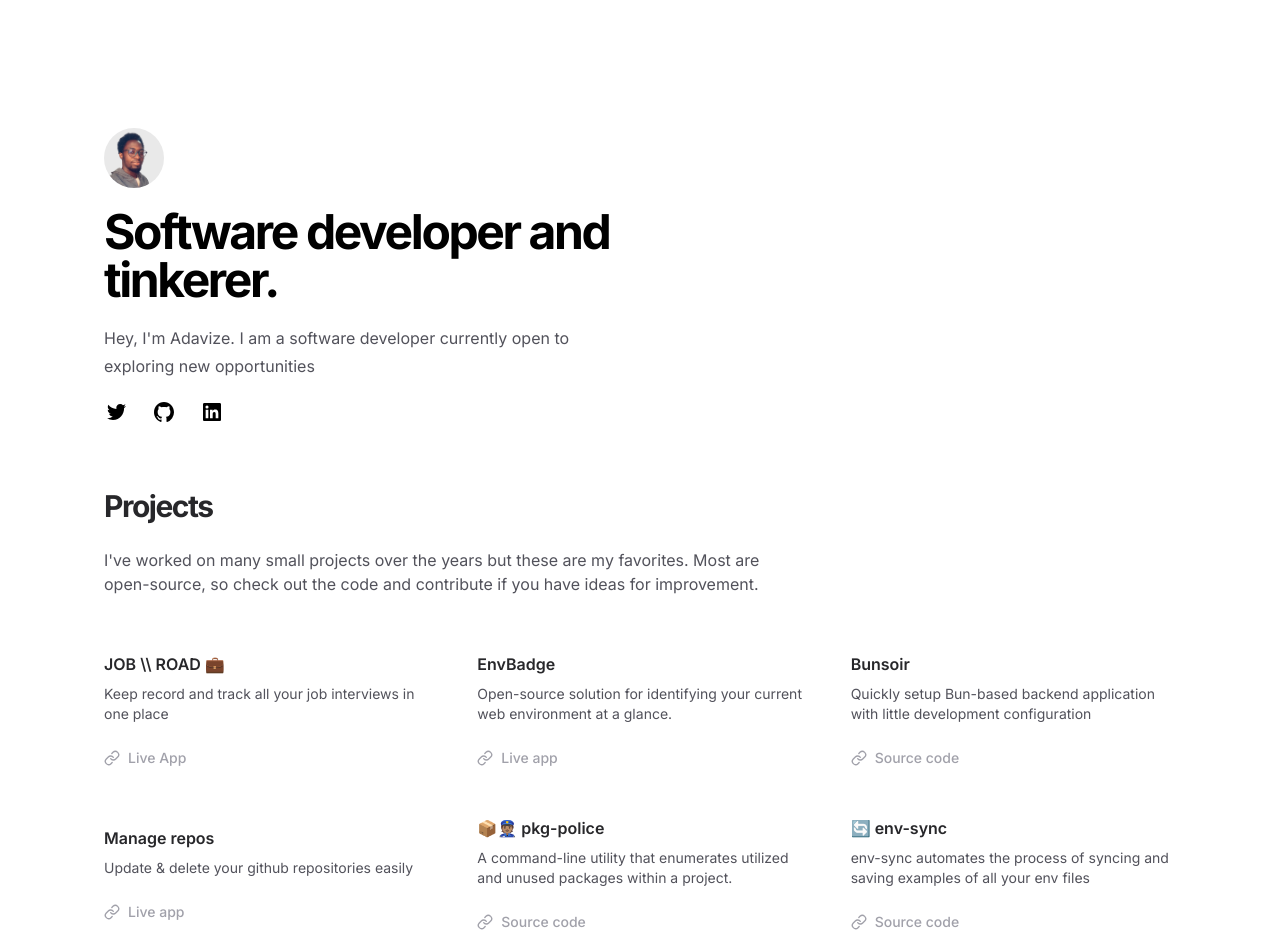
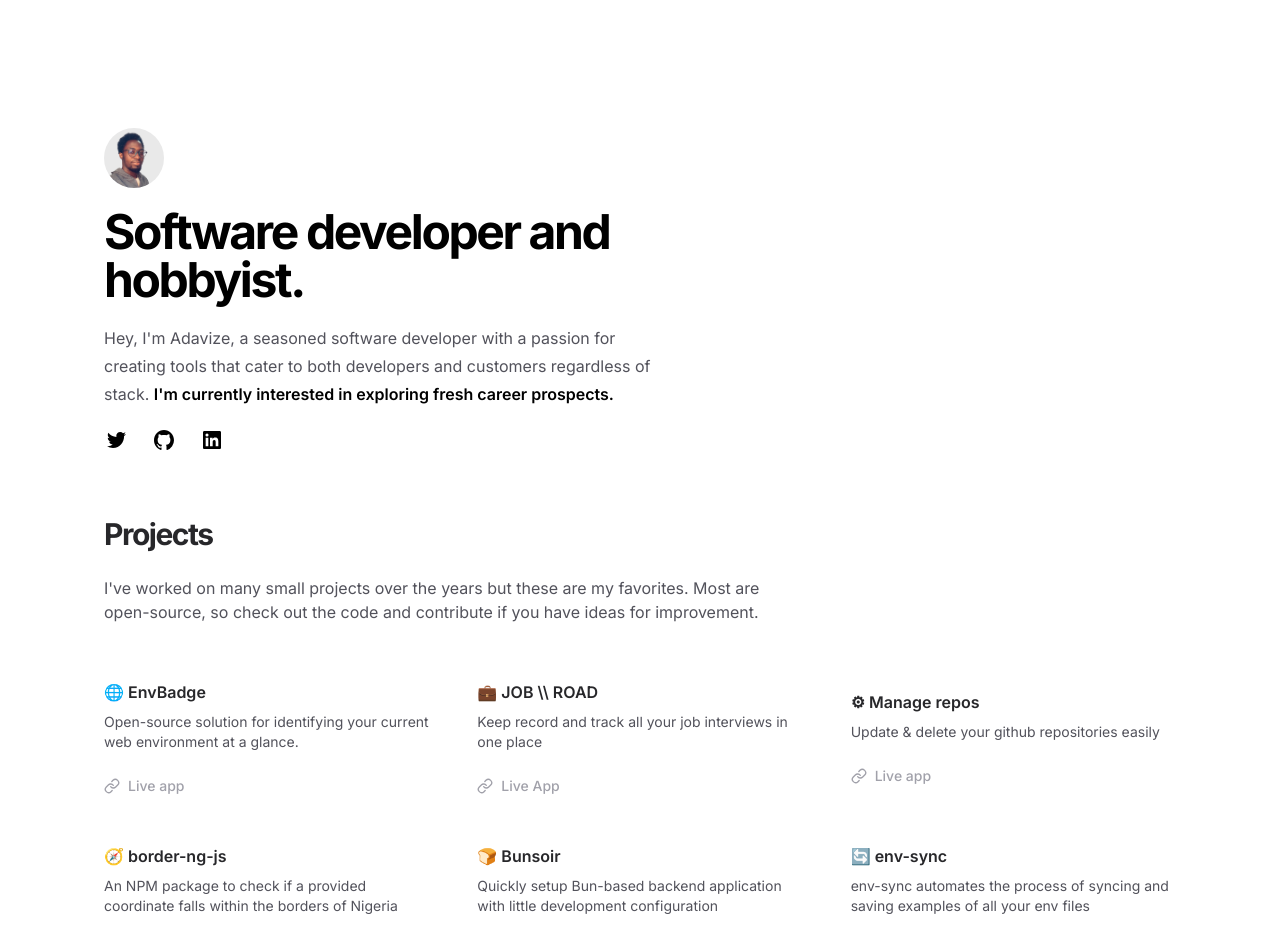
Before and after one commit to ize-302/ize-302.dev, a Vue app: page / in a window 1280 px wide. Shown: the top 940 px of the page. Built offline with nearby package versions, Linux system fonts and the light colour scheme.

Commit message:
:lipstick: Update UI

```diff
--- a/index.html
+++ b/index.html
@@ -5,7 +5,11 @@
     <meta http-equiv="X-UA-Compatible" content="IE=edge" />
     <meta name="viewport" content="width=device-width,initial-scale=1.0" />
     <link rel="icon" href="/favicon.png" />
-    <title>Adavize Hassan - Software Engineer</title>
+    <title>Adavize Hassan - 👨🏾‍💻 Software developer and hobbyist.</title>
+    <meta
+      name="description"
+      content="Expereinced software developer and hobbyist"
+    />
   </head>
   <body>
     <noscript>
--- a/src/components/Introduction.vue
+++ b/src/components/Introduction.vue
@@ -12,12 +12,16 @@
       src="../assets/dp.png"
     />
     <h1 class="text-5xl font-bold tracking-tighter">
-      Software developer and tinkerer.
+      Software developer and hobbyist.
     </h1>
 
-    <p class="text-zinc-600 mt-6 text-base max-w-lg font-normal leading-7">
-      Hey, I'm Adavize. I am a software developer currently open to exploring
-      new opportunities
+    <p class="text-zinc-600 mt-6 text-base max-w-2xl font-normal leading-7">
+      Hey, I'm Adavize, a seasoned software developer with a passion for
+      creating tools that cater to both developers and customers regardless of
+      stack.
+      <b class="text-black font-semibold"
+        >I'm currently interested in exploring fresh career prospects.</b
+      >
     </p>
 
     <div class="mt-6 flex gap-6">
--- a/src/projects.js
+++ b/src/projects.js
@@ -1,6 +1,14 @@
 export const personalprojects = [
   {
-    name: 'JOB \\\\ ROAD 💼',
+    name: '🌐 EnvBadge',
+    description: 'Open-source solution for identifying your current web environment at a glance.',
+    link: {
+      name: 'Live app',
+      url: 'https://envbadge.vercel.app',
+    }
+  },
+  {
+    name: '💼 JOB \\\\ ROAD',
     description: 'Keep record and track all your job interviews in one place',
     link: {
       name: 'Live App',
@@ -8,35 +16,28 @@ export const personalprojects = [
     }
   },
   {
-    name: 'EnvBadge',
-    description: 'Open-source solution for identifying your current web environment at a glance.',
-    link: {
-      name: 'Live app',
-      url: 'https://envbadge.vercel.app',
-    }
-  },
-  {
-    name: 'Bunsoir',
-    description: 'Quickly setup Bun-based backend application with little development configuration',
-    link: {
-      name: 'Source code',
-      url: 'https://github.com/ize-302/bunsoir',
-    }
-  },
-  {
-    name: 'Manage repos',
+    name: '⚙ Manage repos',
     description: 'Update & delete your github repositories easily',
     link: {
       name: 'Live app',
       url: 'https://manage-repos.vercel.app',
     }
   },
+  // open source
   {
-    name: '📦👮🏽 pkg-police',
-    description: 'A command-line utility that enumerates utilized and unused packages within a project.',
+    name: '🧭 border-ng-js',
+    description: 'An NPM package to check if a provided coordinate falls within the borders of Nigeria',
     link: {
       name: 'Source code',
-      url: 'https://github.com/ize-302/pkg-police',
+      url: 'https://github.com/ize-302/border-ng-js',
+    },
+  },
+  {
+    name: '🍞 Bunsoir',
+    description: 'Quickly setup Bun-based backend application with little development configuration',
+    link: {
+      name: 'Source code',
+      url: 'https://github.com/ize-302/bunsoir',
     }
   },
   {
@@ -48,12 +49,12 @@ export const personalprojects = [
     },
   },
   {
-    name: 'border-ng-js',
-    description: 'An NPM package to check if a provided coordinate falls within the borders of Nigeria',
+    name: '👮🏽 pkg-police',
+    description: 'A command-line utility that enumerates utilized and unused packages within a project.',
     link: {
       name: 'Source code',
-      url: 'https://github.com/ize-302/border-ng-js',
-    },
+      url: 'https://github.com/ize-302/pkg-police',
+    }
   },
 ]
 
@@ -63,6 +64,13 @@ export const opensourcecontributions = [
     description: "Use GitHub emojis from their API as an npm package",
     icon: "mood",
     link: "https://github.com/privatenumber/gh-emojis/commits?author=ize-302",
+  },
+  {
+    name: "JSON-calendar",
+    description:
+      "A JSON data object that I used to display a calendar web UI",
+    icon: "calendar_month",
+    link: "https://github.com/rxgx/json-calendar/commits?author=ize-302",
   },
   {
     name: "nigerian-banks",
@@ -77,13 +85,6 @@ export const opensourcecontributions = [
     icon: "category",
     link: "https://github.com/PaystackHQ/nigerialogos/commits?author=ize-302",
   },
-  {
-    name: "JSON-calendar",
-    description:
-      "A JSON data object that I used to display a calendar web UI",
-    icon: "calendar_month",
-    link: "https://github.com/rxgx/json-calendar/commits?author=ize-302",
-  },
 ]
 
 export const browsertools = [
```
